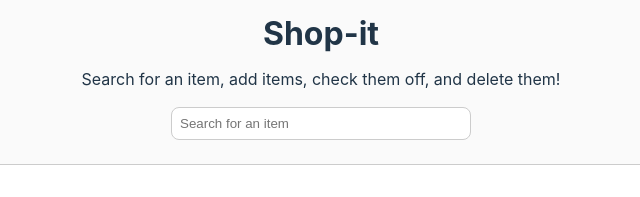
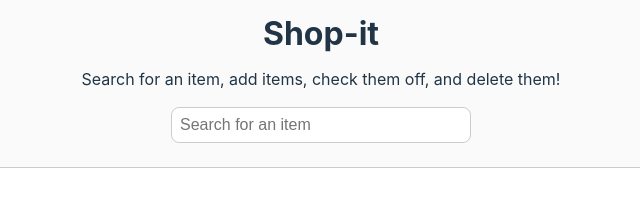
Before and after one commit to bricea27/shopping-list, a React (Vite) app: page / in a window 1280 px wide. Shown: the top 197 px of the page, without its empty margins (319-959 px from the left). Built offline with nearby package versions, Linux system fonts and the light colour scheme.

Commit message:
feat: search styling updates

```diff
--- a/src/components/Search/Search.module.css
+++ b/src/components/Search/Search.module.css
@@ -4,6 +4,10 @@
 	position: relative;
 	width: 300px;
 	margin: 0.5rem auto;
+}
+
+input {
+	font-size: 1rem;
 }
 
 input, ul.results {
@@ -18,6 +22,8 @@ ul.results {
 	margin-top: 0.25rem;
 	width: 100%;
 	background: #fff;
+	padding: 0;
+	overflow: hidden;
 }
 
 li.result {
@@ -25,3 +31,7 @@ li.result {
 	text-align: left;
 	padding: 0.5rem;
 }
+
+li.result:hover {
+	background: #fafafa;
+}
```
